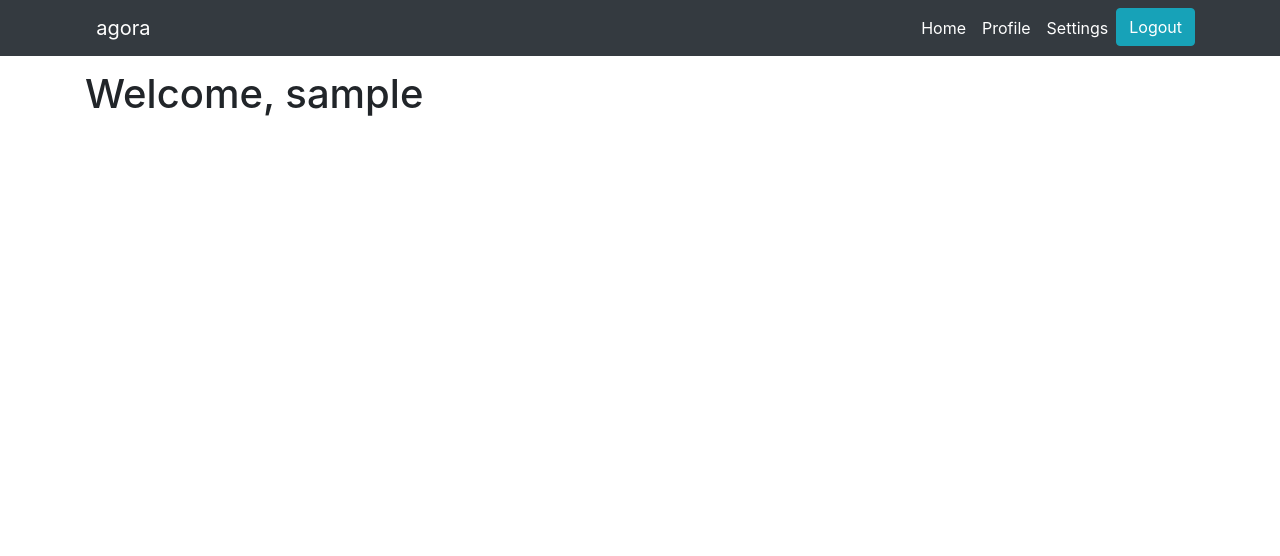
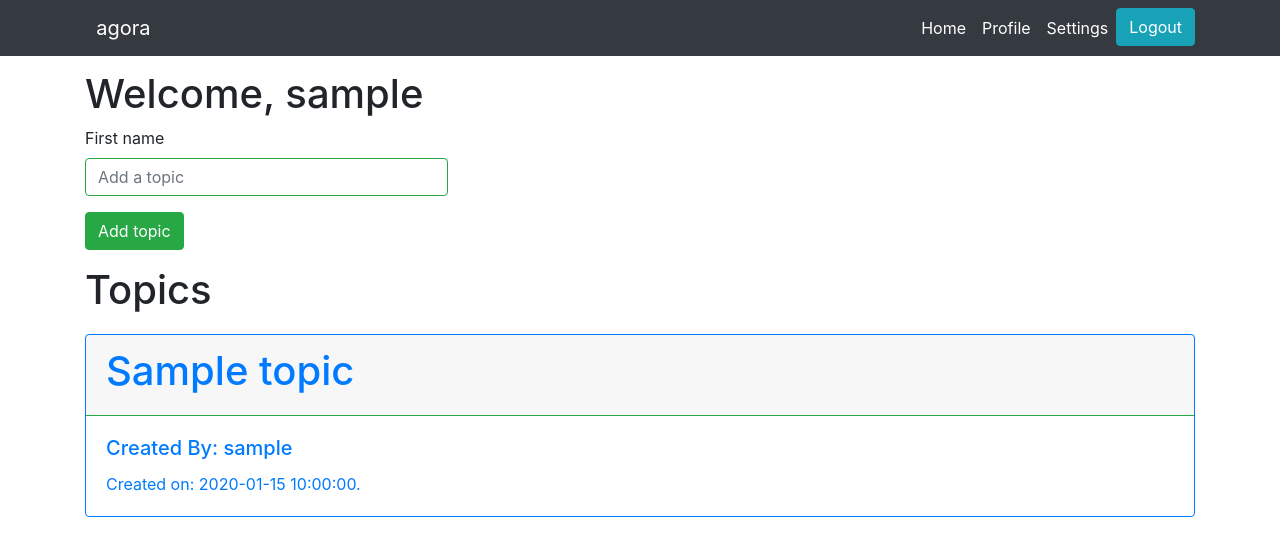
Before and after one commit to sirantakoirala/qna-revamp, a PHP site: page /pages/dashboard.php in a window 1280 px wide. Shown: the top 556 px of the page. Run offline with PHP 8.4, Linux system fonts and the light colour scheme; the visitor is signed in with stand-in values (Sample User, id 1); tables that the repository leaves empty hold one stand-in row (values such as "Sample post"); some libraries are stand-ins or nearby versions.

Commit message:
Update dashboard.php

```diff
--- a/pages/dashboard.php
+++ b/pages/dashboard.php
@@ -14,10 +14,78 @@
 
 <body>
   <?php include("../includes/navbar.php") ?>
+  <?php
+  $conn = connectToDB();
+
+  // require("../config/db.php");
+  if (isset($_POST["addTopic"])) {
+    $topic = $_POST["topic"];
+    $userId =  $_SESSION['id'];
+
+    $query = "INSERT INTO `topics`(`topic_id`, `topic_subject`, `topic_date`, `topic_by`) VALUES (default,'$topic',default,'$userId')";
+    $result = mysqli_query($conn, $query) or die(mysqli_error($conn));
+    header("Location: ./dashboard.php");
+  }
+
+  ?>
 
   <main style="padding-top: 70px;">
     <div class="container">
       <h1>Welcome, <?php echo $_SESSION["username"] ?></h1>
+
+      <form method="POST" action="./dashboard.php">
+        <div class="form-row">
+          <div class="col-md-4 mb-3"> <label for="topic">First name</label>
+            <input type="text" class="form-control is-valid" name="topic" id="topic" placeholder="Add a topic" required>
+
+          </div>
+
+        </div>
+        <div class="form-row">
+          <div class="col-md-4 mb-3"> <button class="btn btn-success" type="submit" name="addTopic">Add topic</button></div>
+
+        </div>
+      </form>
+      <h1>Topics</h1>
+
+
+      <?php
+      function console_log($output, $with_script_tags = true)
+      {
+        $js_code = 'console.log(' . json_encode($output, JSON_HEX_TAG) .
+          ');';
+        if ($with_script_tags) {
+          $js_code = '<script>' . $js_code . '</script>';
+        }
+        echo $js_code;
+      }
+
+
+      $query = "SELECT t.*,u.username FROM topics t JOIN users u ON u.id = t.topic_by";
+      $result = mysqli_query($conn, $query) or die(mysqli_error($conn));
+      if (mysqli_num_rows($result) > 0) {
+        while ($row = mysqli_fetch_array($result)) {
+          $topic_subject = $row['topic_subject'];
+          $user = $row["username"];
+          $id = $row["topic_id"] ?? "";
+          $date = $row["topic_date"];
+      ?>
+
+          <div class="card border-primary mb-3" style="max-width:100%; margin:20px 0;">
+            <div class="card-header border-success">
+              <h1><a href="/qna/pages/posts.php?topic_id='<?php echo $id; ?>'"><?php echo $topic_subject; ?></a></h1>
+            </div>
+            <div class="card-body text-primary">
+              <h5 class="card-title">Created By: <?php echo $user ?></h5>
+              <p class="card-text">Created on: <?php echo $date ?>.</p>
+            </div>
+          </div>
+
+
+
+      <?php         }
+      };
+      ?>
     </div>
   </main>
 </body>
```
